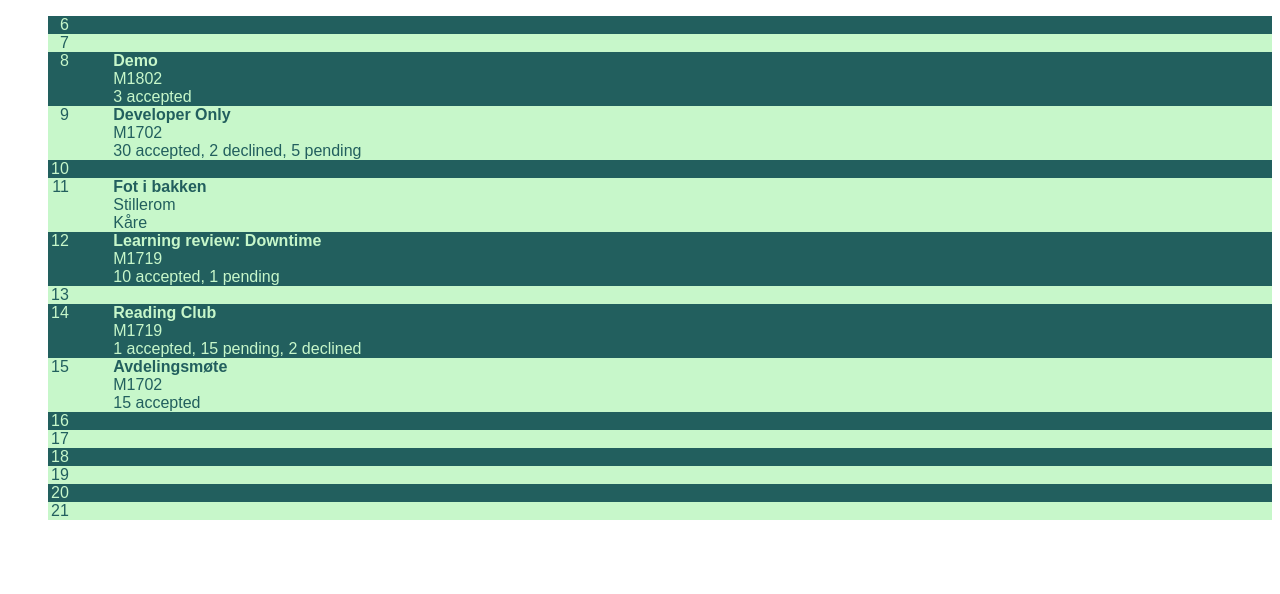
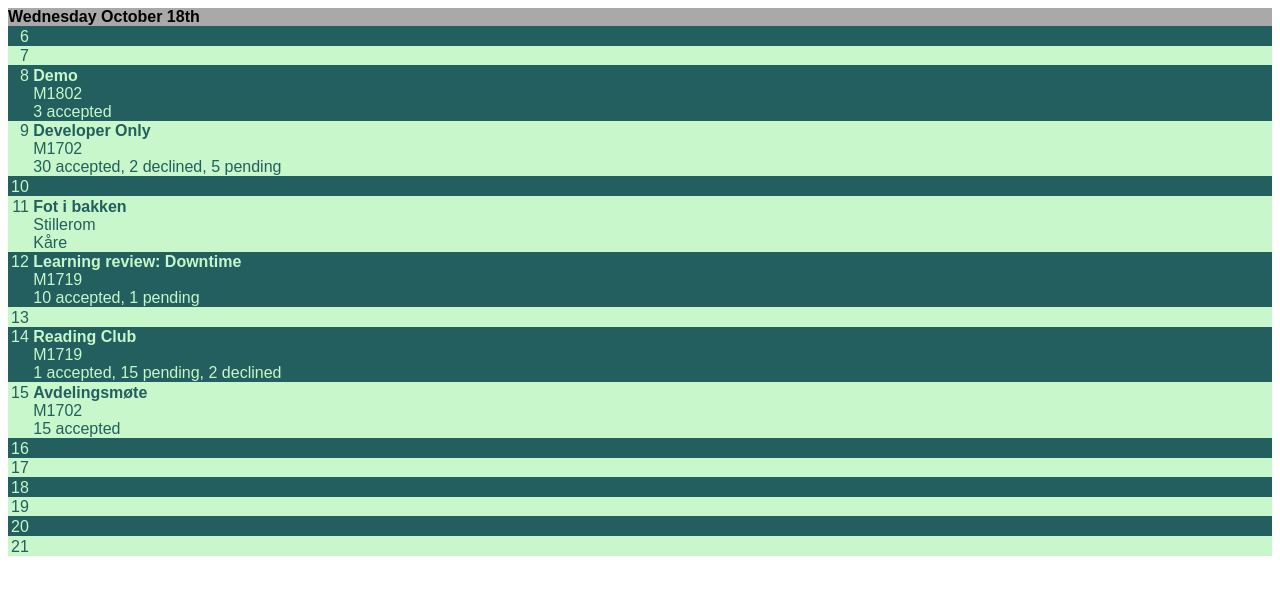
Before and after one commit to andreaja/fluffy-giggle, a plain HTML site: page index.html in a window 1280 px wide. Drawn offline with Linux system fonts and the light colour scheme.

Commit message:
Proper daylist header ☀

```diff
--- a/index.html
+++ b/index.html
@@ -8,7 +8,8 @@
   </head>
   <body>
     <main>
-      <header></header>
+      <div class="day">
+        <h2>Wednesday October 18th</h2>
         <ul class="daylist">
           <li>
             <span class="timeofday">6</span>
@@ -75,6 +76,7 @@
             <ul class="event"><li class="title"></li><li></li><li></li></ul>
           </li>
         </ul>
+      </div>
     </main>
   </body>
 </html>
--- a/substance.css
+++ b/substance.css
@@ -4,6 +4,12 @@ main {
 
 ul {
     list-style-type: none;
+    padding: 0;
+    margin: 0;
+}
+
+.daylist > li {
+    padding-top: 0.1rem;
 }
 
 .daylist > li:nth-of-type(odd) {
@@ -15,7 +21,6 @@ ul {
     background: #c7f7ca; /* sea green */
     color: #225f5e
 }
-
 
 .timeofday {
     vertical-align: top;
@@ -31,3 +36,9 @@ ul {
 .event .title {
     font-weight: bold;
 }
+
+.day h2 {
+    background: darkgrey;
+    font-size: 1rem;
+    margin: 0;
+}
```
Lines whose indentation alone changed are shown as unchanged.
